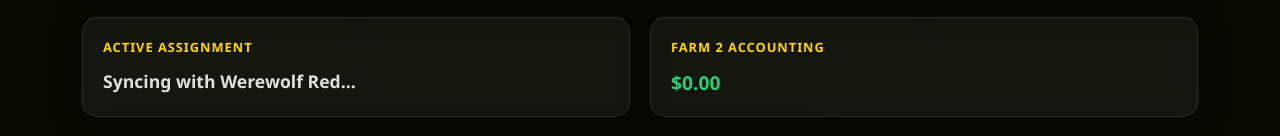
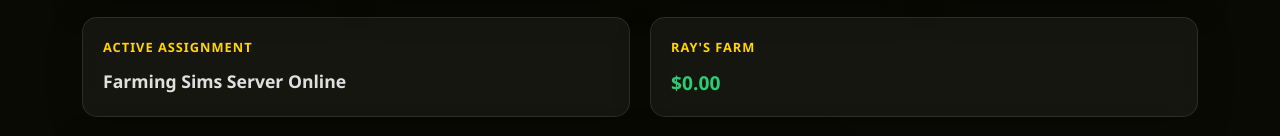
Before and after one commit to KFruti88/Rays-Page, a plain HTML site: page index.html in a window 1280 px wide. Shown: the part 269-405 px from the top of the page. Drawn offline with Linux system fonts and the light colour scheme; no server answers; grey boxes are pictures that could not be loaded.

Commit message:
Update current farm status and farm name

```diff
--- a/index.html
+++ b/index.html
@@ -240,10 +240,10 @@
         <section class="stats-grid">
             <div class="glass-panel card">
                 <h3>ACTIVE ASSIGNMENT</h3>
-                <div id="currentFarm" style="font-weight: bold; font-size: 1.1rem;">Syncing with Werewolf Red...</div>
+                <div id="currentFarm" style="font-weight: bold; font-size: 1.1rem;">Farming Sims Server Online</div>
             </div>
             <div class="glass-panel card">
-                <h3>FARM 2 ACCOUNTING</h3>
+                <h3>Ray's Farm</h3>
                 <div id="rayBalance" style="font-weight: bold; font-size: 1.2rem; color: var(--success);">$0.00</div>
             </div>
         </section>
```
